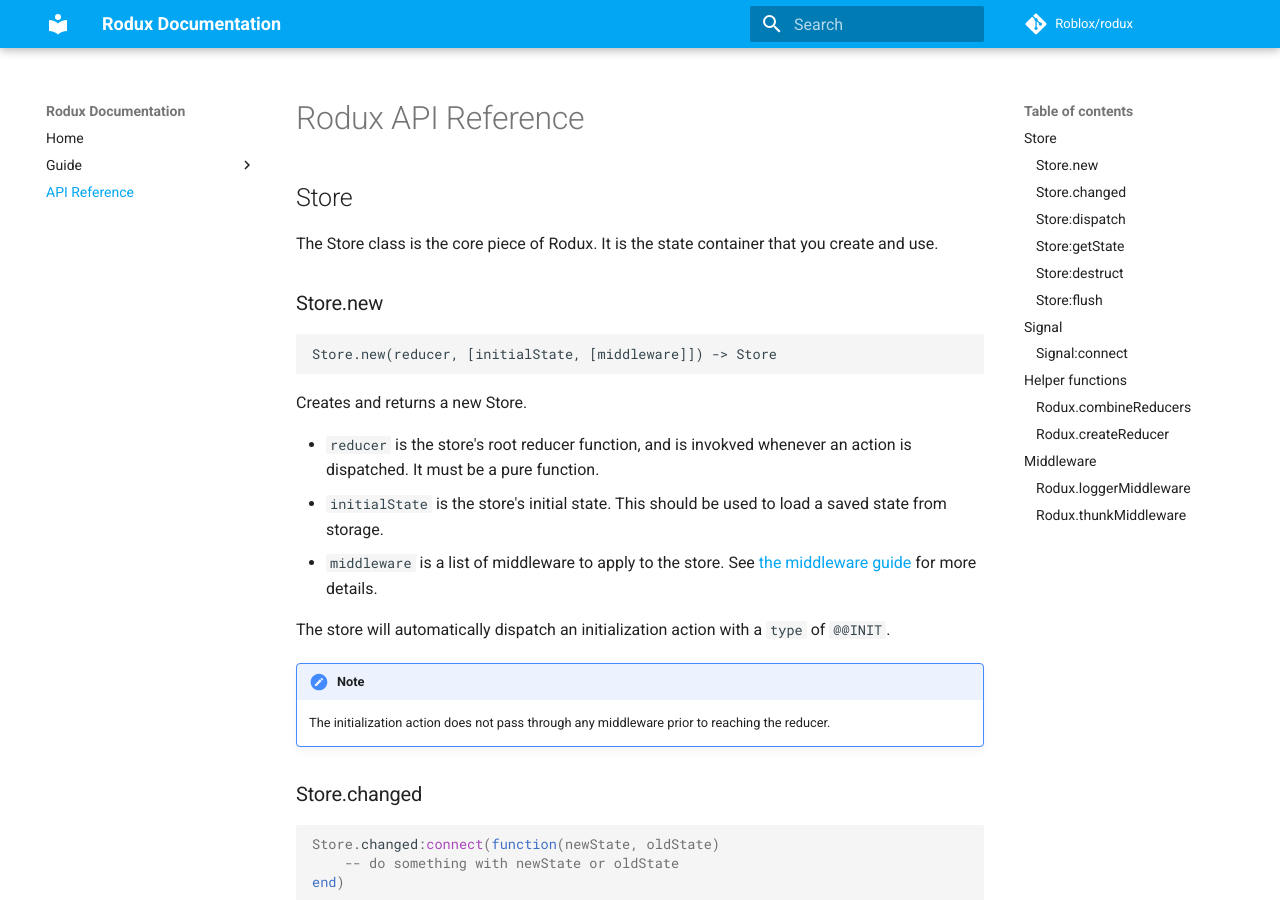
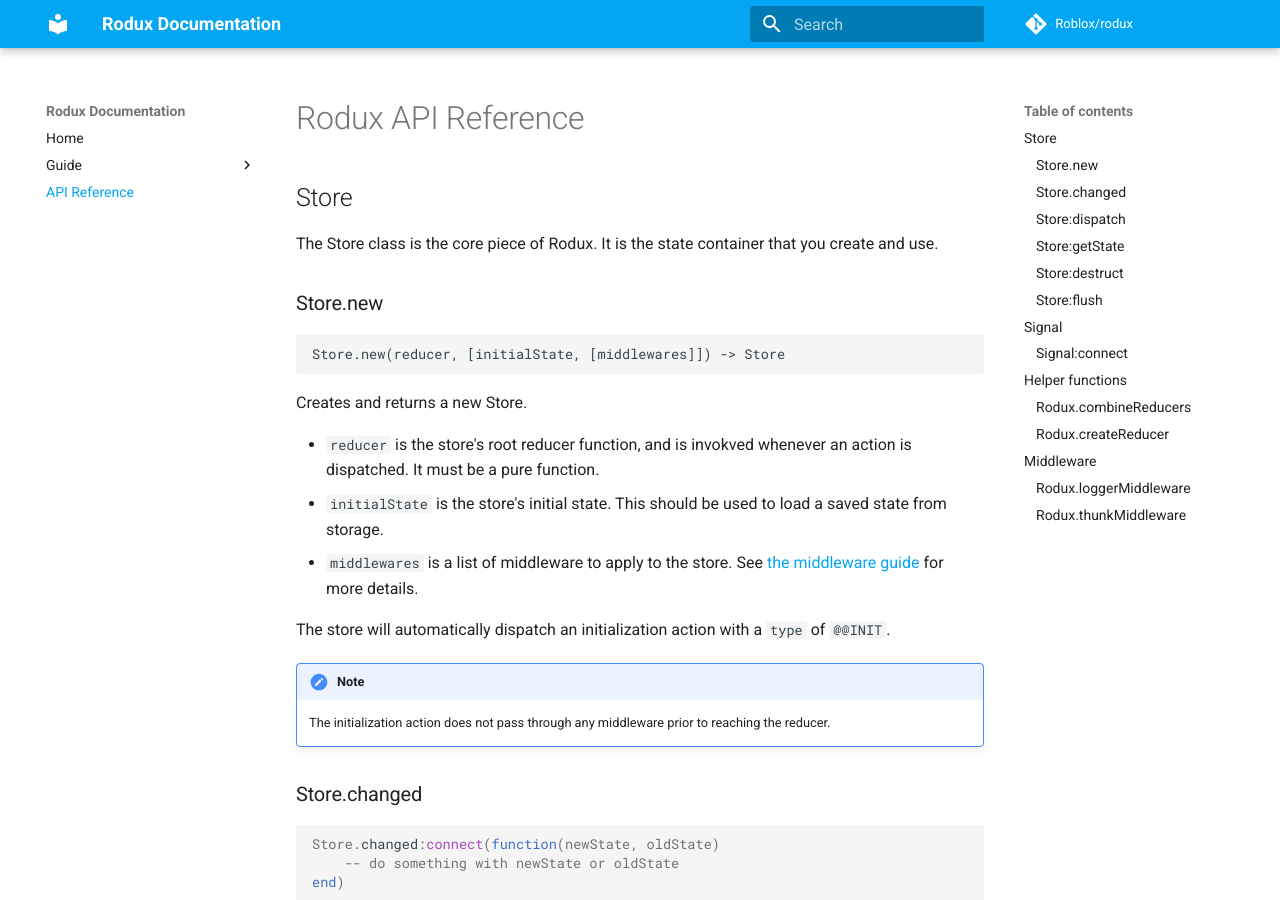
Before and after one commit to Roblox/rodux, an MkDocs documentation site: the page built from docs/api-reference.md, in a window 1280 px wide and 900 px high. Built offline with MkDocs 1.6.1 and Material for MkDocs 9.7.7, drawn with Linux system fonts in a browser that asks for light colours; comment, search, counter and statistics services are not loaded; old or Windows-style settings are respelled for this version of MkDocs.

````diff
--- a/docs/api-reference.md
+++ b/docs/api-reference.md
@@ -5,14 +5,14 @@
 
 ### Store.new
 ```
-Store.new(reducer, [initialState, [middleware]]) -> Store
+Store.new(reducer, [initialState, [middlewares]]) -> Store
 ```
 
 Creates and returns a new Store.
 
 * `reducer` is the store's root reducer function, and is invokved whenever an action is dispatched. It must be a pure function.
 * `initialState` is the store's initial state. This should be used to load a saved state from storage.
-* `middleware` is a list of middleware to apply to the store. See [the middleware guide](/guide/middleware.md) for more details.
+* `middlewares` is a list of middleware to apply to the store. See [the middleware guide](/guide/middleware.md) for more details.
 
 The store will automatically dispatch an initialization action with a `type` of `@@INIT`.
 
````
